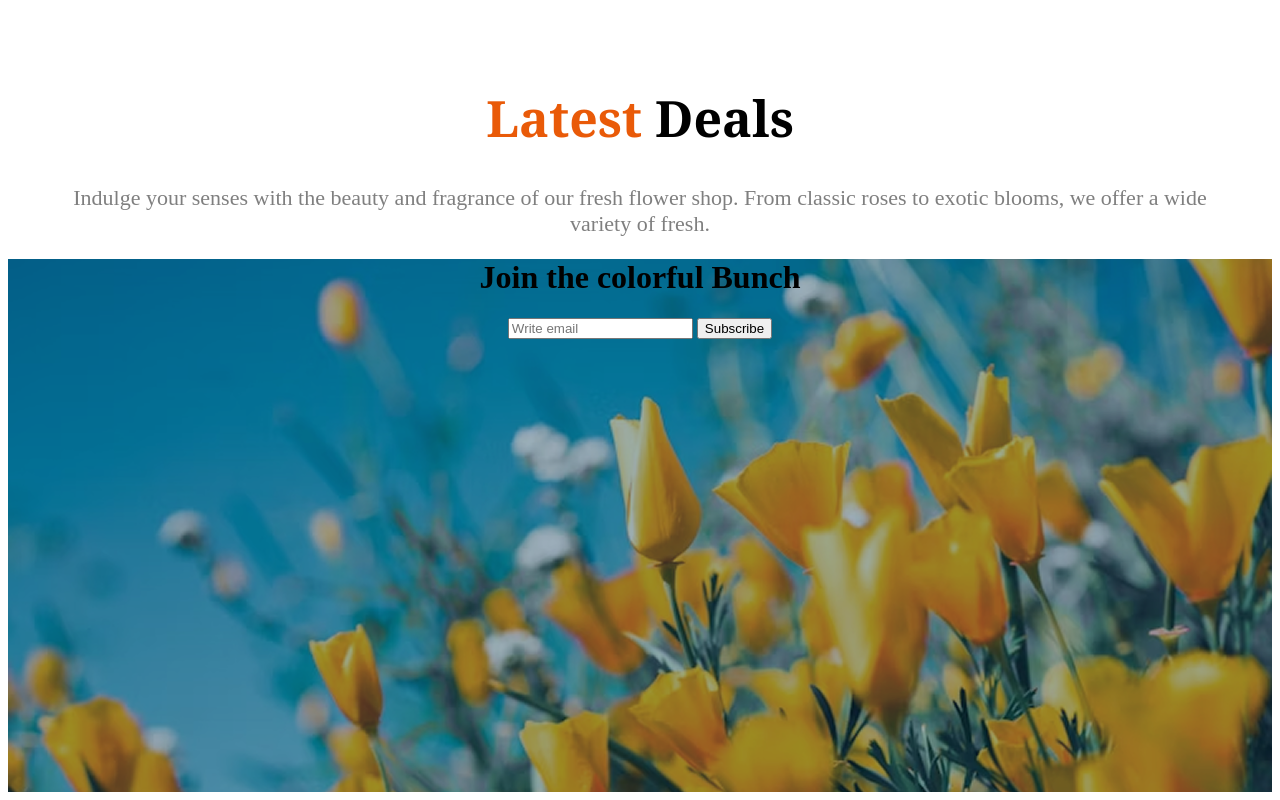
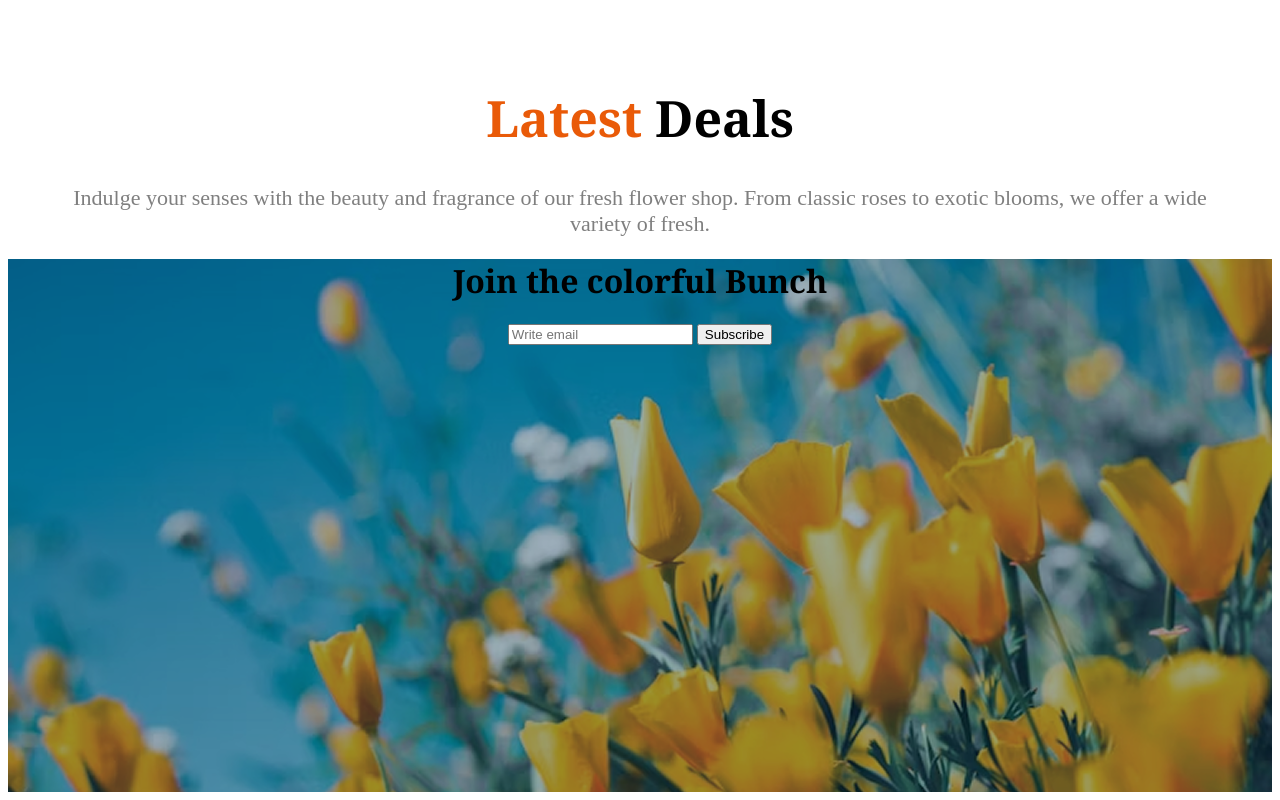
Before and after one commit to sanjidanipa/flower-market, a plain HTML site: page index.html in a window 1280 px wide. Shown: the part 2857-3657 px from the top of the page. Drawn offline with Linux system fonts and the light colour scheme.

Commit message:
footer section

```diff
--- a/index.html
+++ b/index.html
@@ -161,7 +161,7 @@
 </main>
 <footer>
         <div class="join">
-            <h1>Join the colorful Bunch</h1>
+            <h1 class="noto-serif-font joining-title">Join the colorful Bunch</h1>
         <input type="text" placeholder="Write email">
         <button>Subscribe</button>
         </div>
--- a/style.css
+++ b/style.css
@@ -100,6 +100,7 @@
     padding: 26px 50px;
     color: white;
     border: none;
+    width: 100%;
 
 }
 
@@ -139,6 +140,7 @@
     height: 533px;
     width: 100%;
     margin: 0 auto;
+
 }
 
 
```
